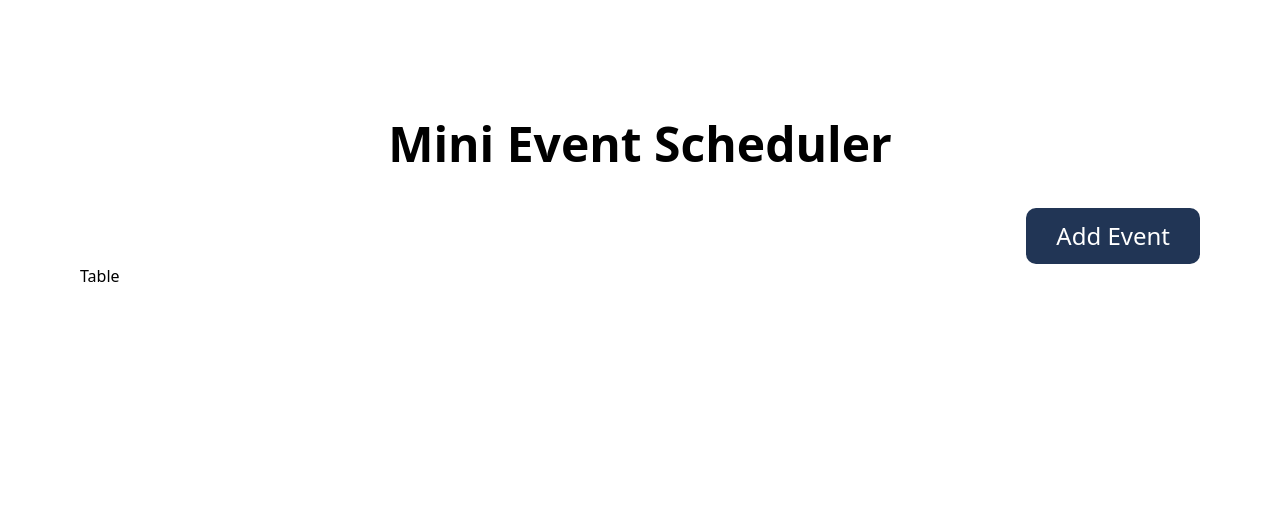
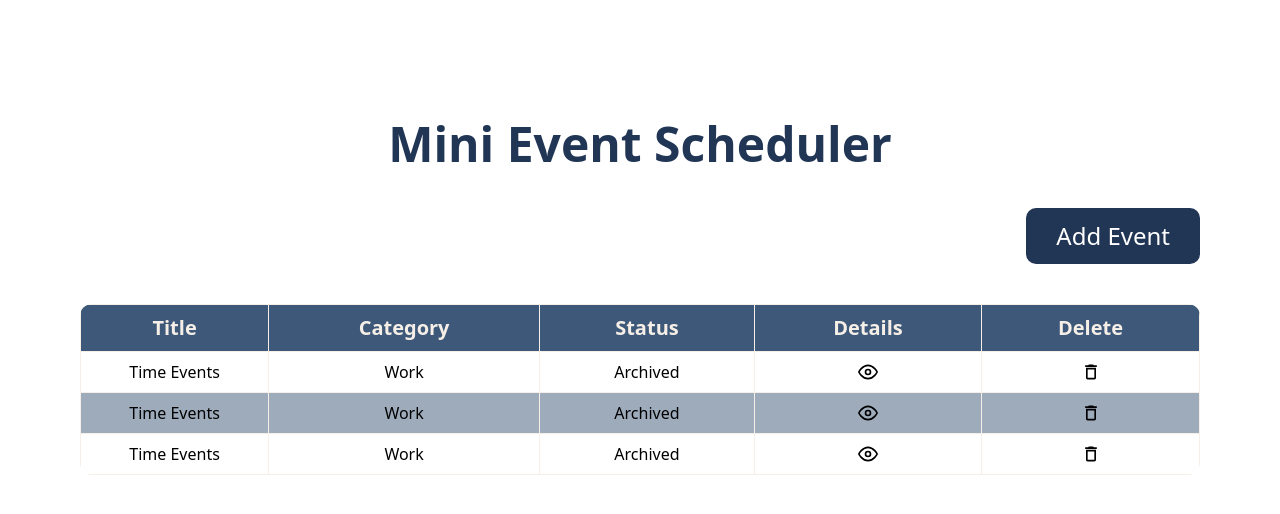
Before and after one commit to Kamrul-Islam-171/Mini-Event-Scheduler-client, a React (Vite) app: page / in a window 1280 px wide. Shown: the top 514 px of the page. Built offline with nearby package versions, Linux system fonts and the light colour scheme.

Commit message:
design table component

```diff
--- a/package.json
+++ b/package.json
@@ -16,6 +16,7 @@
     "react": "^19.1.0",
     "react-dom": "^19.1.0",
     "react-hot-toast": "^2.5.2",
+    "react-icons": "^5.5.0",
     "react-router-dom": "^7.7.0",
     "sort-by": "^1.2.0",
     "tailwindcss": "^4.1.11"
--- a/src/components/Table/Table.tsx
+++ b/src/components/Table/Table.tsx
@@ -1,9 +1,10 @@
+import TableContents from "./TableContents";
 
 
 const Table = () => {
     return (
         <div>
-            Table
+            <TableContents></TableContents>
         </div>
     );
 };
--- /dev/null
+++ b/src/components/Table/TableContents.tsx
@@ -0,0 +1,55 @@
+import { FiEye } from "react-icons/fi";
+import { MdDeleteOutline } from "react-icons/md";
+
+import './table.css'
+
+const TableContents = () => {
+  return (
+    <div className="overflow-x-auto rounded-xl my-10">
+      <table className="w-[100%]">
+        <thead>
+          <tr>
+            <th>Title</th>
+            <th>Category</th>
+            <th>Status</th>
+            <th>Details</th>
+            <th>Delete</th>
+          </tr>
+        </thead>
+        <tbody>
+
+          <tr className="duration-300">
+            <td>Time Events </td>
+            <td>Work</td>
+            <td>Archived</td>
+            <td><button className='flex justify-center items-center button1  cursor-pointer  hover:bg-[var(--primary-color)] w-full py-2'><FiEye className="h-full text-xl" /></button></td>
+            <td><button className='flex justify-center items-center cursor-pointer button1  hover:bg-[var(--primary-color)] w-full py-2'><MdDeleteOutline className="h-full text-xl" /></button></td>
+
+          </tr>
+          <tr className="duration-300">
+            <td>Time Events </td>
+            <td>Work</td>
+            <td>Archived</td>
+            <td><button className='flex justify-center items-center button1  cursor-pointer  hover:bg-[var(--primary-color)] w-full py-2'><FiEye className="h-full text-xl" /></button></td>
+            <td><button className='flex justify-center items-center cursor-pointer button1  hover:bg-[var(--primary-color)] w-full py-2'><MdDeleteOutline className="h-full text-xl" /></button></td>
+
+          </tr>
+          <tr className="duration-300">
+            <td>Time Events </td>
+            <td>Work</td>
+            <td>Archived</td>
+            <td><button className='flex justify-center items-center button1  cursor-pointer  hover:bg-[var(--primary-color)] w-full py-2'><FiEye className="h-full text-xl" /></button></td>
+            <td><button className='flex justify-center items-center cursor-pointer button1  hover:bg-[var(--primary-color)] w-full py-2'><MdDeleteOutline className="h-full text-xl" /></button></td>
+
+          </tr>
+
+
+
+
+        </tbody>
+      </table>
+    </div>
+  );
+};
+
+export default TableContents;
--- /dev/null
+++ b/src/components/Table/table.css
@@ -0,0 +1,67 @@
+table {
+    border-collapse: collapse;
+    /* border-radius: 10px; */
+}
+
+
+ td {
+    text-align: center;
+    /* padding:8px; */
+    border: 1px solid var(--third-color);
+}
+tr:nth-child(even) {
+    background-color: rgb(62, 88, 121, 0.5)
+}
+
+tr:hover {
+    background-color: var(--secondary-color);
+
+    cursor: pointer;
+    color: var(--third-color);
+}
+th {
+    text-align: center;
+    padding:8px 20px;
+    font-size: 20px;
+    color:var(--third-color);
+    border: 1px solid var(--third-color);
+    background-color: var(--secondary-color);
+}
+
+
+.button1 {
+  position: relative;
+
+  border: none;
+
+
+  padding: 10px 30px;
+
+  text-align: center;
+  transition-duration: 0.4s;
+  text-decoration: none;
+  overflow: hidden;
+  cursor: pointer;
+
+}
+
+.button1:after {
+  content: "";
+  background: #f1f1f1;
+  display: block;
+  position: absolute;
+  padding-top: 300%;
+  padding-left: 350%;
+  margin-left: -30px !important;
+  margin-top: -120%;
+
+  opacity: 0;
+  transition: all 0.8s
+}
+
+.button1:active:after {
+  padding: 0;
+  margin: 0;
+  opacity: 1;
+  transition: 0s
+}
--- a/src/pages/HomePage/Homepage.tsx
+++ b/src/pages/HomePage/Homepage.tsx
@@ -6,7 +6,7 @@ const Homepage = () => {
     return (
         <div className="max-w-[1440px] m-auto lg:p-20 md:p-16 p-6">
             <div>
-                <h1 className="text-5xl font-semibold text-center my-10">Mini Event Scheduler</h1>
+                <h1 className="text-5xl font-semibold text-center my-10 text-[var(--primary-color)]">Mini Event Scheduler</h1>
                 <div className="flex justify-end">
                     <Button btnText ="Add Event"></Button>
                 </div>
```
Also changed, not shown: 1 other file (tests, documents, lock files or other folders).
